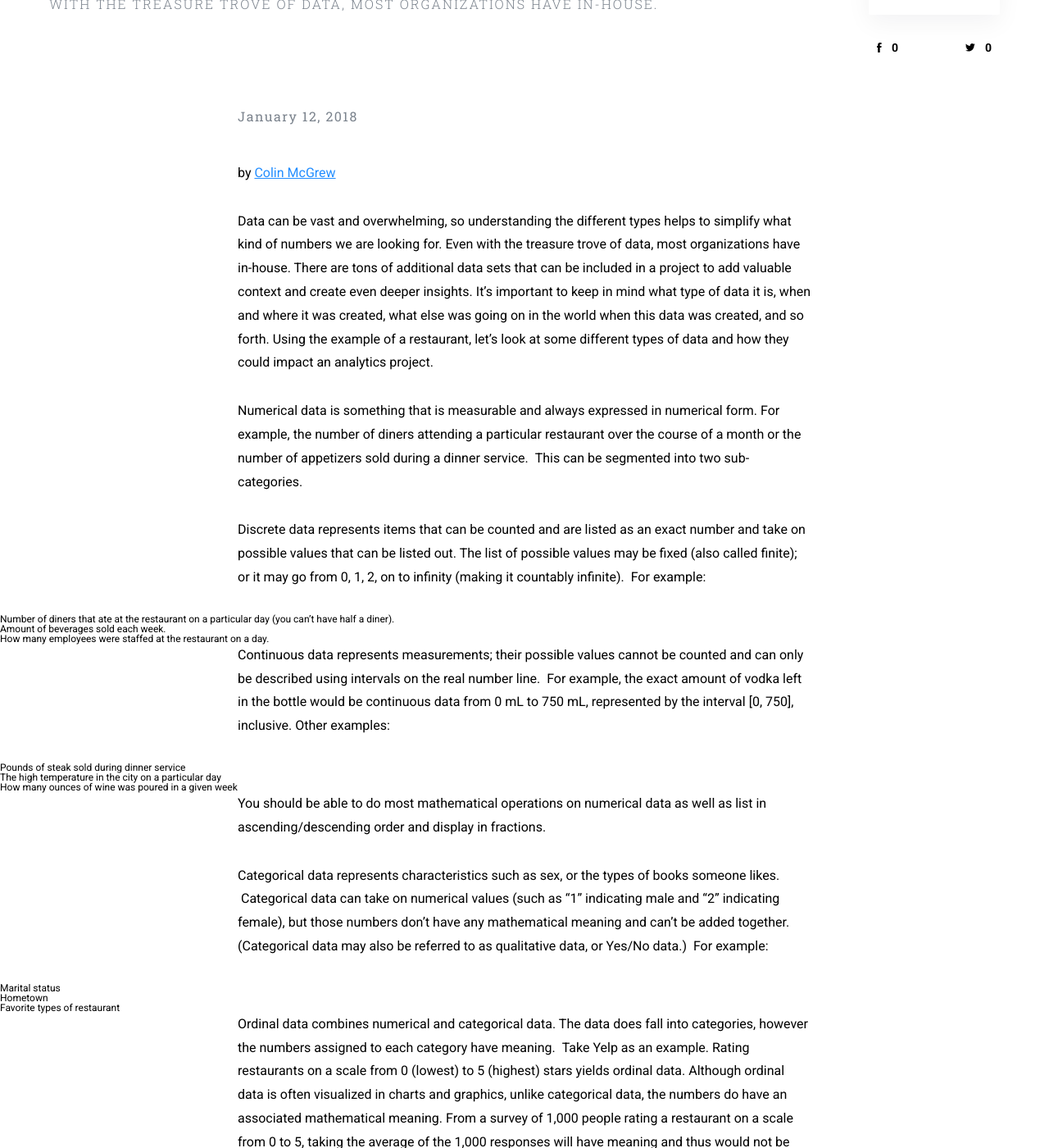
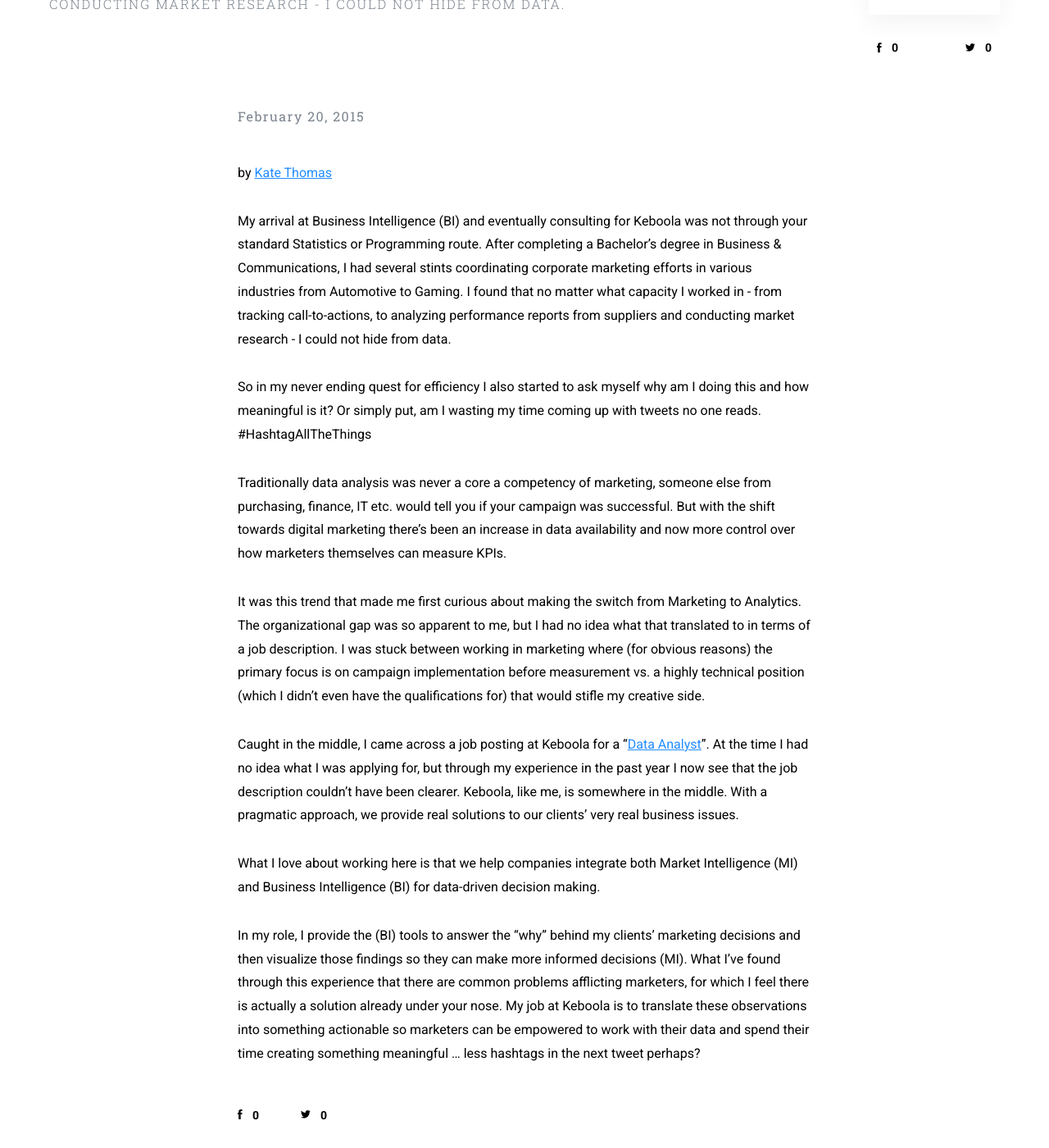
Before and after one commit to keboola/blog, a Jekyll site: the page built from _posts/2018-10-11-why.md, in a window 1280 px wide and 1400 px high, scrolled down 405 px. Shown: the whole window at 82% size. Built offline with Jekyll 4.4.1, drawn with Linux system fonts in a browser that asks for light colours; nearby versions of some CDN libraries; some of the changed text lies outside the part shown.

Commit message:
Update from Forestry.io - Published why.md

```diff
--- a/_posts/2018-10-11-why.md
+++ b/_posts/2018-10-11-why.md
@@ -1,50 +1,28 @@
 ---
-title: Adding Context With Different Types of Data
+title: Why aren’t there more nerds in marketing?
 layout: post
 categories: product
-date: 2018-01-12 15:15:16 +0000
-perex: Data can be vast and overwhelming, so understanding the different types helps
-  to simplify what kind of numbers we are looking for. Even with the treasure trove
-  of data, most organizations have in-house.
+date: 2015-02-20 15:12:44 +0000
+perex: I found that no matter what capacity I worked in - from tracking call-to-actions,
+  to analyzing performance reports from suppliers and conducting market research -
+  I could not hide from data.
 user: pavel-dolezal
 coverphoto: ''
-coverphoto_slider: "/uploads/numbers.jpg"
+coverphoto_slider: "/uploads/nerds.jpg"
 
 ---
-by [Colin McGrew](http://blog.keboola.com/author/19180)
+by [Kate Thomas](http://blog.keboola.com/author/14560)
 
-Data can be vast and overwhelming, so understanding the different types helps to simplify what kind of numbers we are looking for. Even with the treasure trove of data, most organizations have in-house. There are tons of additional data sets that can be included in a project to add valuable context and create even deeper insights. It’s important to keep in mind what type of data it is, when and where it was created, what else was going on in the world when this data was created, and so forth. Using the example of a restaurant, let’s look at some different types of data and how they could impact an analytics project.
+My arrival at Business Intelligence (BI) and eventually consulting for Keboola was not through your standard Statistics or Programming route. After completing a Bachelor’s degree in Business & Communications, I had several stints coordinating corporate marketing efforts in various industries from Automotive to Gaming. I found that no matter what capacity I worked in - from tracking call-to-actions, to analyzing performance reports from suppliers and conducting market research - I could not hide from data.
 
-Numerical data is something that is measurable and always expressed in numerical form. For example, the number of diners attending a particular restaurant over the course of a month or the number of appetizers sold during a dinner service.  This can be segmented into two sub-categories.
+So in my never ending quest for efficiency I also started to ask myself why am I doing this and how meaningful is it? Or simply put, am I wasting my time coming up with tweets no one reads. #HashtagAllTheThings
 
-Discrete data represents items that can be counted and are listed as an exact number and take on possible values that can be listed out. The list of possible values may be fixed (also called finite); or it may go from 0, 1, 2, on to infinity (making it countably infinite).  For example:
+Traditionally data analysis was never a core a competency of marketing, someone else from purchasing, finance, IT etc. would tell you if your campaign was successful. But with the shift towards digital marketing there’s been an increase in data availability and now more control over how marketers themselves can measure KPIs.
 
-* Number of diners that ate at the restaurant on a particular day (you can’t have half a diner).
-* Amount of beverages sold each week.
-* How many employees were staffed at the restaurant on a day.
+It was this trend that made me first curious about making the switch from Marketing to Analytics. The organizational gap was so apparent to me, but I had no idea what that translated to in terms of a job description. I was stuck between working in marketing where (for obvious reasons) the primary focus is on campaign implementation before measurement vs. a highly technical position (which I didn’t even have the qualifications for) that would stifle my creative side.
 
-Continuous data represents measurements; their possible values cannot be counted and can only be described using intervals on the real number line.  For example, the exact amount of vodka left in the bottle would be continuous data from 0 mL to 750 mL, represented by the interval \[0, 750\], inclusive. Other examples:
+Caught in the middle, I came across a job posting at Keboola for a “[Data Analyst](http://www.keboola.com/jobs/vancouver)”. At the time I had no idea what I was applying for, but through my experience in the past year I now see that the job description couldn’t have been clearer. Keboola, like me, is somewhere in the middle. With a pragmatic approach, we provide real solutions to our clients’ very real business issues.
 
-* Pounds of steak sold during dinner service
-* The high temperature in the city on a particular day
-* How many ounces of wine was poured in a given week
+What I love about working here is that we help companies integrate both Market Intelligence (MI) and Business Intelligence (BI) for data-driven decision making.
 
-You should be able to do most mathematical operations on numerical data as well as list in ascending/descending order and display in fractions.
-
-Categorical data represents characteristics such as sex, or the types of books someone likes.  Categorical data can take on numerical values (such as “1” indicating male and “2” indicating female), but those numbers don’t have any mathematical meaning and can’t be added together. (Categorical data may also be referred to as qualitative data, or Yes/No data.)  For example:
-
-* Marital status
-* Hometown
-* Favorite types of restaurant
-
-Ordinal data combines numerical and categorical data. The data does fall into categories, however the numbers assigned to each category have meaning.  Take Yelp as an example. Rating restaurants on a scale from 0 (lowest) to 5 (highest) stars yields ordinal data.  Although ordinal data is often visualized in charts and graphics, unlike categorical data, the numbers do have an associated mathematical meaning. From a survey of 1,000 people rating a restaurant on a scale from 0 to 5, taking the average of the 1,000 responses will have meaning and thus would not be classified as categorical data.  Other examples:
-
-* Average customer satisfaction rating for a given month
-* Google seller rating
-* OpenTable rating
-
-Looking at our restaurant, there are a lot of different ways we can approach analysis using contextual data. Incorporating weather data and seasonality with sales data may help us better understand which items sell better during specific seasons and weather conditions. Additionally, being able to identify how the number of employees working in the restaurant and the number of diners at the restaurant on a given day effect the average amount of sale per diner and the average Yelp review score could be interesting. If we owned a chain of restaurants, we could create a benchmark scorecard for each location to enable performance comparison within our group of restaurants.
-
-The specific data sets that will be most relevant to a particular analytics use case will vary based on industry and the focus of the project, but the main point to keep in mind is that no data point lives in a vacuum. Regardless of the type of data, what these examples highlight is that there is plenty of information you can gather from the information you already have; when you enrich that data your insights grow more profound.
-
-If you're interested to learn more about Keboola, check out how we helped [CSC ](https://www.keboola.com/stories/short#csc)at context to their digital marketing analytics by bring together over 50 data sources.
+In my role, I provide the (BI) tools to answer the “why” behind my clients’ marketing decisions and then visualize those findings so they can make more informed decisions (MI). What I’ve found through this experience that there are common problems afflicting marketers, for which I feel there is actually a solution already under your nose. My job at Keboola is to translate these observations into something actionable so marketers can be empowered to work with their data and spend their time creating something meaningful … less hashtags in the next tweet perhaps?
```
